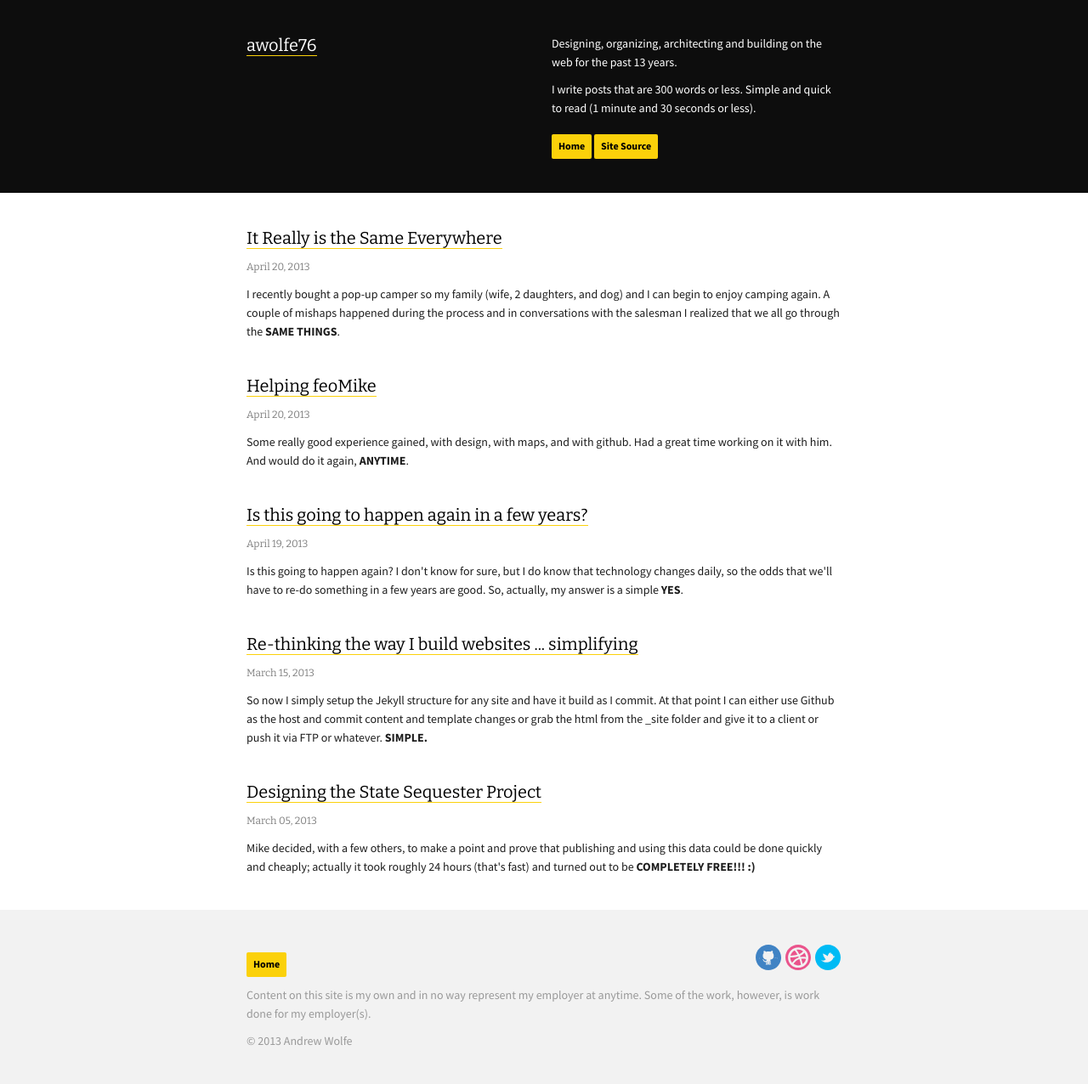
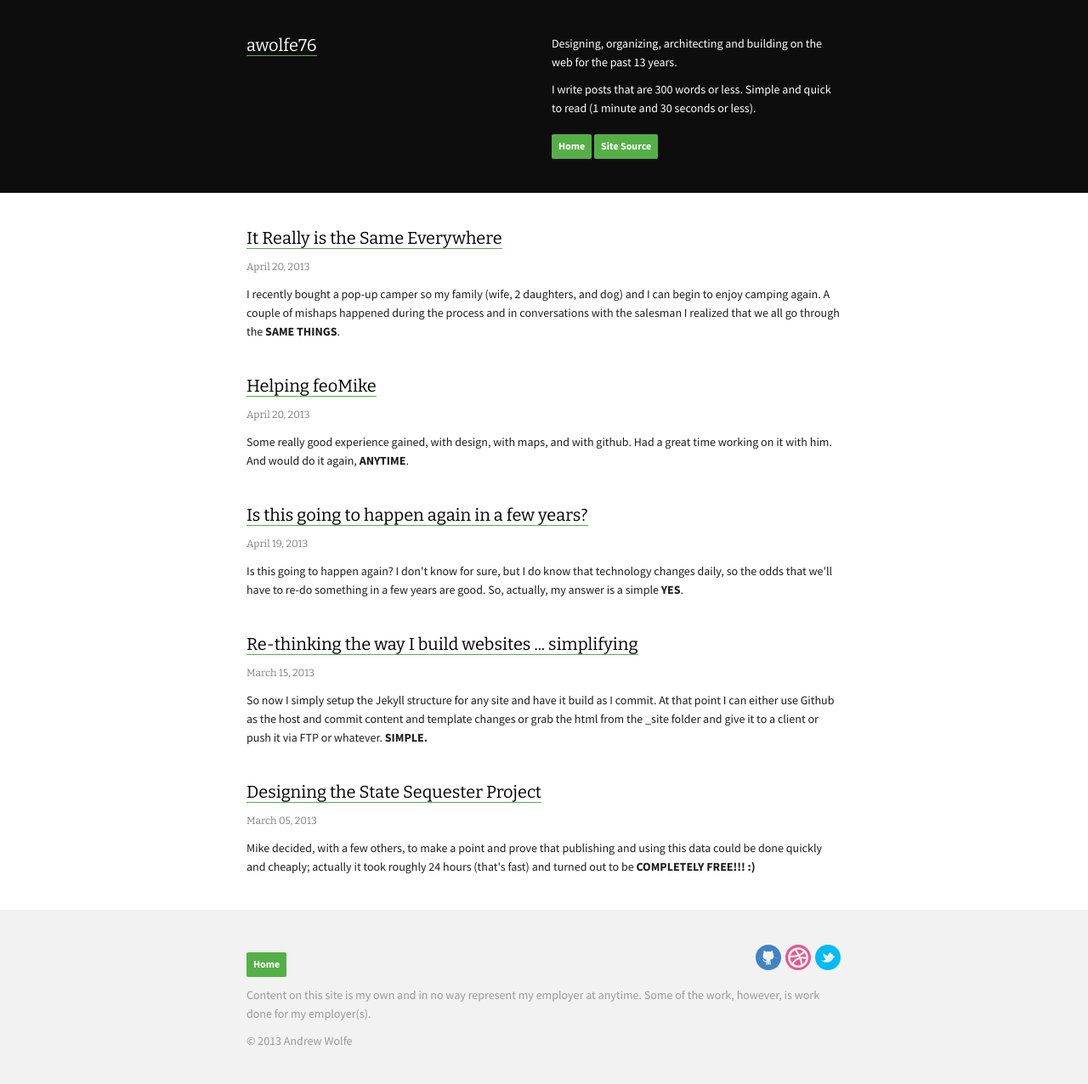
Before and after one commit to nickl1/awolfe76.github.com, a Jekyll site: the page built from index.md, in a window 1280 px wide. Shown: the whole page at 85% size. Built offline with Jekyll 4.4.1, drawn with Linux system fonts in a browser that asks for light colours; Markdown is read by kramdown in place of the engine named in the settings.

Commit message:
rethought colors, yet that quickly; it will probably happen again

```diff
--- a/css/awolfe76.css
+++ b/css/awolfe76.css
@@ -10,8 +10,8 @@ body {
   max-width: 700px;
 }
 a:link, a:visited {
-  border-bottom: 1px solid #FBD10A;
-  border-bottom: 1px solid rgba(251, 209, 10, 1);
+  border-bottom: 1px solid #54B046;
+  border-bottom: 1px solid rgba(84, 176, 70, 1);
   color: #000000;
   color: rgba(0, 0, 0, 1);
   text-decoration: none;
@@ -21,8 +21,8 @@ a:link, a:visited {
   -o-transition: .5s; /* Opera */
 }
 a:hover {
-  border-bottom: 1px solid #000000;
-  border-bottom: 1px solid rgba(0, 0, 0, 1);
+  color: #54B046;
+  color: rgba(84, 176, 70, 1);
 }
 h1, h2, h3, h4, h5, h6 {
   font-family: "Bitter", Georgia, serif;
@@ -51,27 +51,27 @@ h3 {
   margin-top: 0;
 }
 a.awolfe76:link, a.awolfe76:visited {
-  border-bottom: 1px solid #FBD10A;
-  border-bottom: 1px solid rgba(251, 209, 10, 1);
   color: #ffffff;
   color: rgba(255, 255, 255, 1);
 }
 a.awolfe76:hover {
-  border-bottom: 1px solid #999999;
+  border-bottom: 1px solid #000000;
   border-bottom: 1px solid rgba(255, 255, 255, 0);
+  color: #54B046;
+  color: rgba(84, 176, 70, 1);
 }
 a.btn {
   border: 0 outset rgba(0, 0, 0, 0.2);
   margin-top: 10px;
 }
 a.btn:link, a.btn:visited {
-  background-color: #FBD10A;
-  background-color: rgba(251, 209, 10, 1);
+  background-color: #54B046;
+  background-color: rgba(84, 176, 70, 1);
   border: 0 outset rgba(0, 0, 0, 0.2);
   border-radius: 2px;
   box-shadow: 0 0 0 rgba(255, 255, 255, 0) inset, 0 1px 2px rgba(0, 0, 0, 0);
   color: #000000;
-  color: rgba(0, 0, 0, 1);
+  color: rgba(255, 255, 255, 1);
   cursor: pointer;
   display: inline-block;
   font-size: 12px;
```
